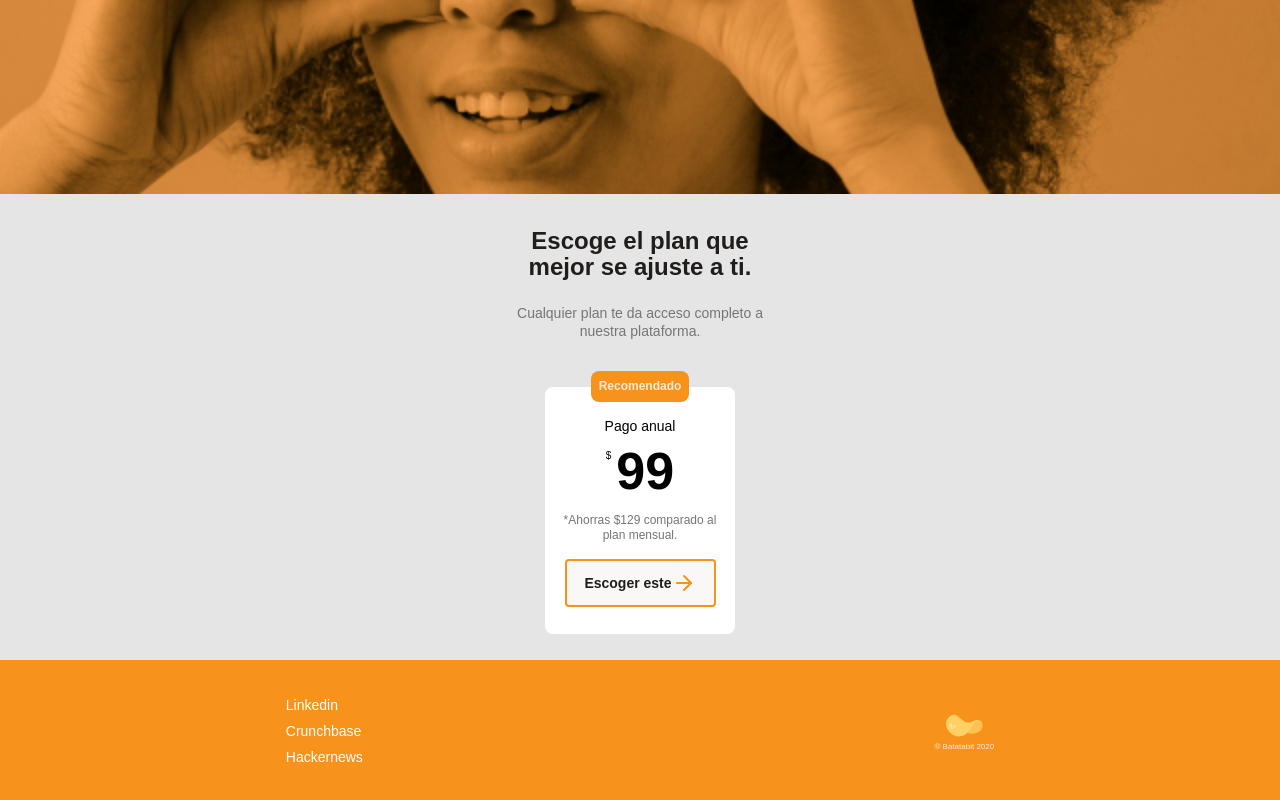
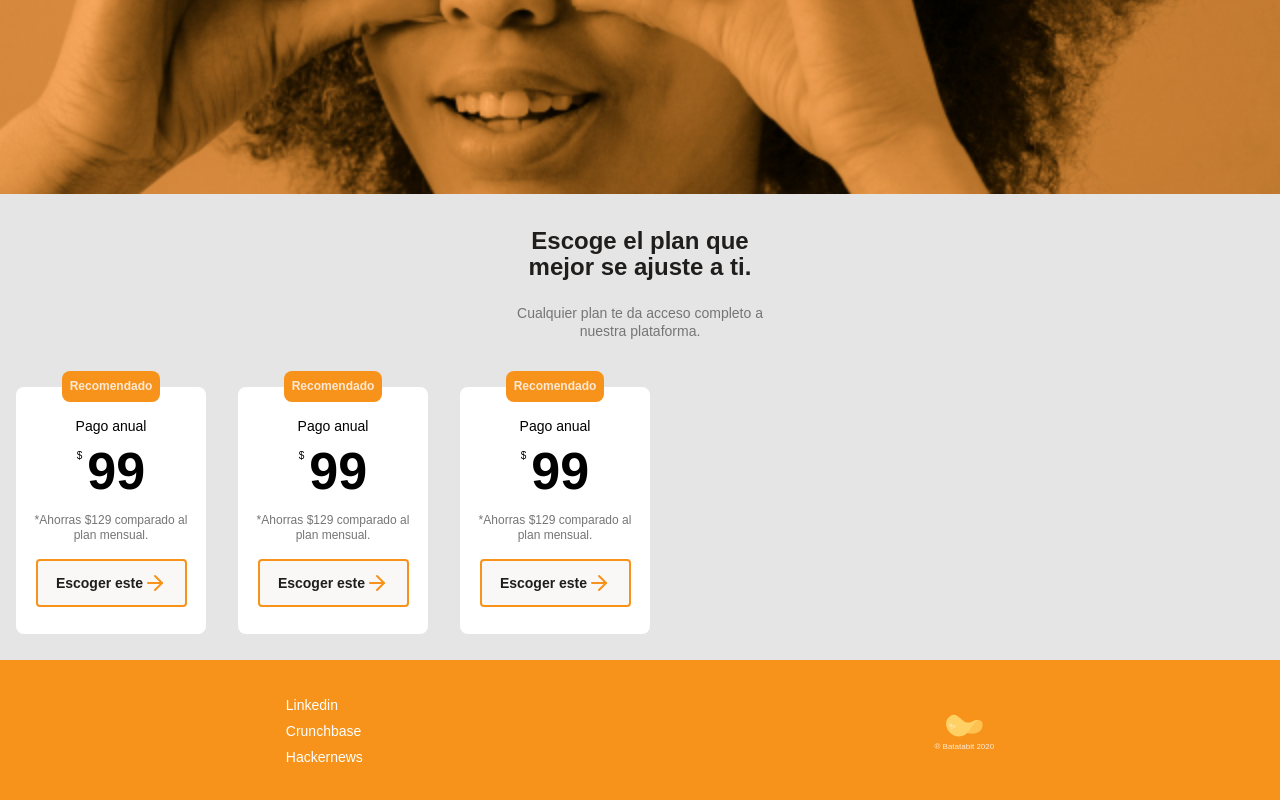
Before and after one commit to XxtbmfxX/pagina-web-01, a plain HTML site: page index.html in a window 1280 px wide. Shown: the part 2521-3321 px from the top of the page. Drawn offline with Linux system fonts and the light colour scheme.

Commit message:
tariamos con el carrusel

```diff
--- a/index.html
+++ b/index.html
@@ -167,6 +167,7 @@
 
 <!-- carusel-------- -->
             <section class="carrusel">
+
                 <div class="slice">
                     <div class="carrusel__recomendado">
                         <p>Recomendado</p>
@@ -178,7 +179,6 @@
                         <span>$</span>
                         <p>99</p>
                     </div>
-<!-- 19 per month -->
                     <div class="ahorras">
                     <p>*Ahorras $129 comparado al plan mensual.</p>
                     </div>
@@ -188,6 +188,49 @@
                         <img src="assets/icons/orange-right-arrow.svg" alt="">
                     </div>
                 </div>
+                <!-- separacion -->
+                <div class="slice">
+                    <div class="carrusel__recomendado">
+                        <p>Recomendado</p>
+                    </div>
+
+                    <h2>Pago anual</h2>
+
+                    <div class="slice-price">
+                        <span>$</span>
+                        <p>99</p>
+                    </div>
+                    <div class="ahorras">
+                    <p>*Ahorras $129 comparado al plan mensual.</p>
+                    </div>
+
+                    <div class="slice-button">
+                        <a href="">Escoger este</a>
+                        <img src="assets/icons/orange-right-arrow.svg" alt="">
+                    </div>
+                </div>
+                <!-- separacion -->
+                <div class="slice">
+                    <div class="carrusel__recomendado">
+                        <p>Recomendado</p>
+                    </div>
+
+                    <h2>Pago anual</h2>
+
+                    <div class="slice-price">
+                        <span>$</span>
+                        <p>99</p>
+                    </div>
+                    <div class="ahorras">
+                    <p>*Ahorras $129 comparado al plan mensual.</p>
+                    </div>
+
+                    <div class="slice-button">
+                        <a href="">Escoger este</a>
+                        <img src="assets/icons/orange-right-arrow.svg" alt="">
+                    </div>
+                </div>
+                <!-- separacion -->
             </section>
 
         </section>
--- a/style.scss
+++ b/style.scss
@@ -378,11 +378,14 @@ main .top-monedas{
     min-height: 300px;
     display: flex;
     align-items: center;
-    flex-direction: column;
-    justify-content: center;
+
+    overflow-x: scroll;
+    overscroll-behavior-x: contain;
+    scroll-snap-type: x proximity;
 
 
 }
+
 .carrusel__recomendado{
     position: absolute;
     p{
@@ -405,12 +408,19 @@ main .top-monedas{
     align-items: center;
     flex-direction: column;
 
+
+    scroll-snap-align: center;
+
     position: relative;
     background-color: #FFFFFF;
 
     height: 247px;
     width: 190px;
+
     border-radius: 8px;
+    margin-right: 16px;
+    margin-left: 16px;
+
 
     h2{
         font-weight: 500;
@@ -463,7 +473,7 @@ main .top-monedas{
     height: 48px;
     width: 151px;
     border-radius: 4px;
-    padding: 12px, 16px, 12px, 16px;
+
 
     background-color: #FAF8F7;
     /* Bitcoin Orange */
@@ -471,6 +481,8 @@ main .top-monedas{
     border: 2px solid #F7931A;
     border-radius: 4px;
     margin-top: 16px;
+    margin-left: 20px;
+    margin-right: 19px;
     a{
         text-decoration: none;
         color: #201E1C;
```
Also changed, not shown: style.css, 1 other file.
